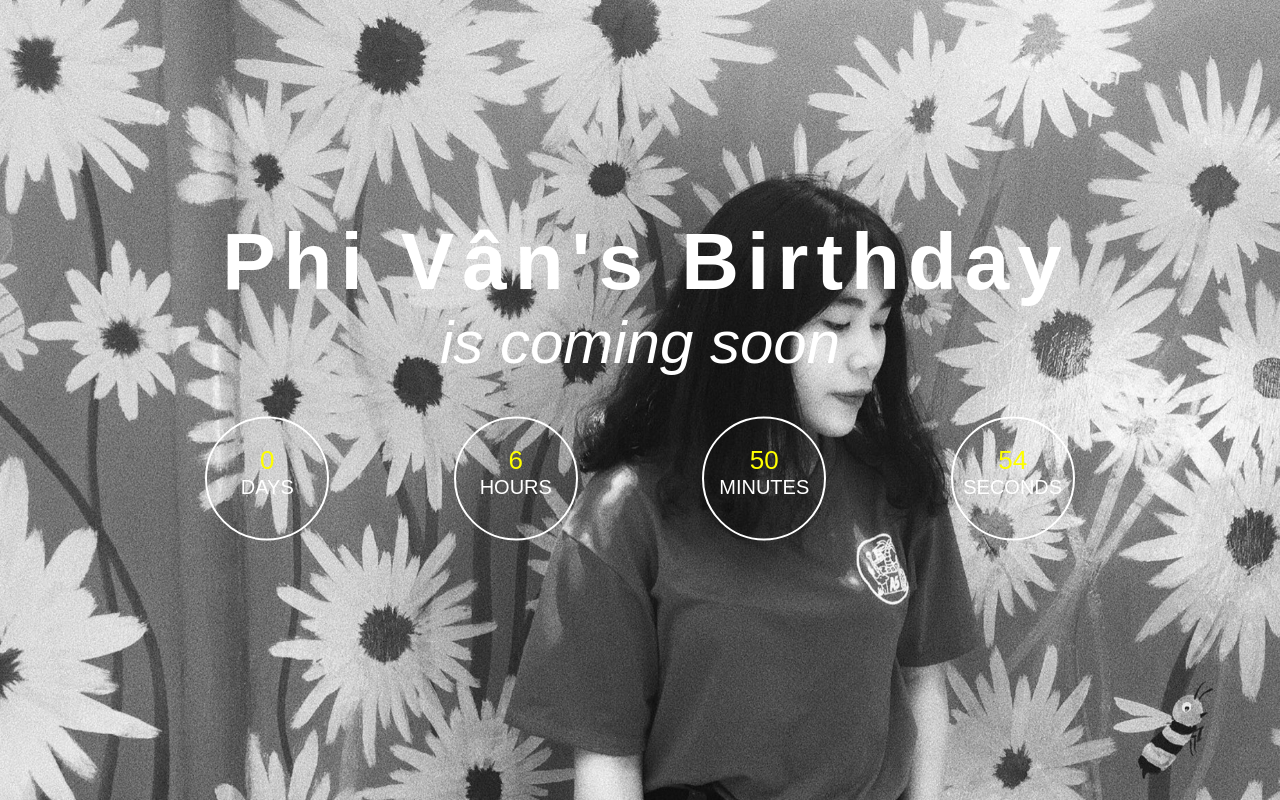
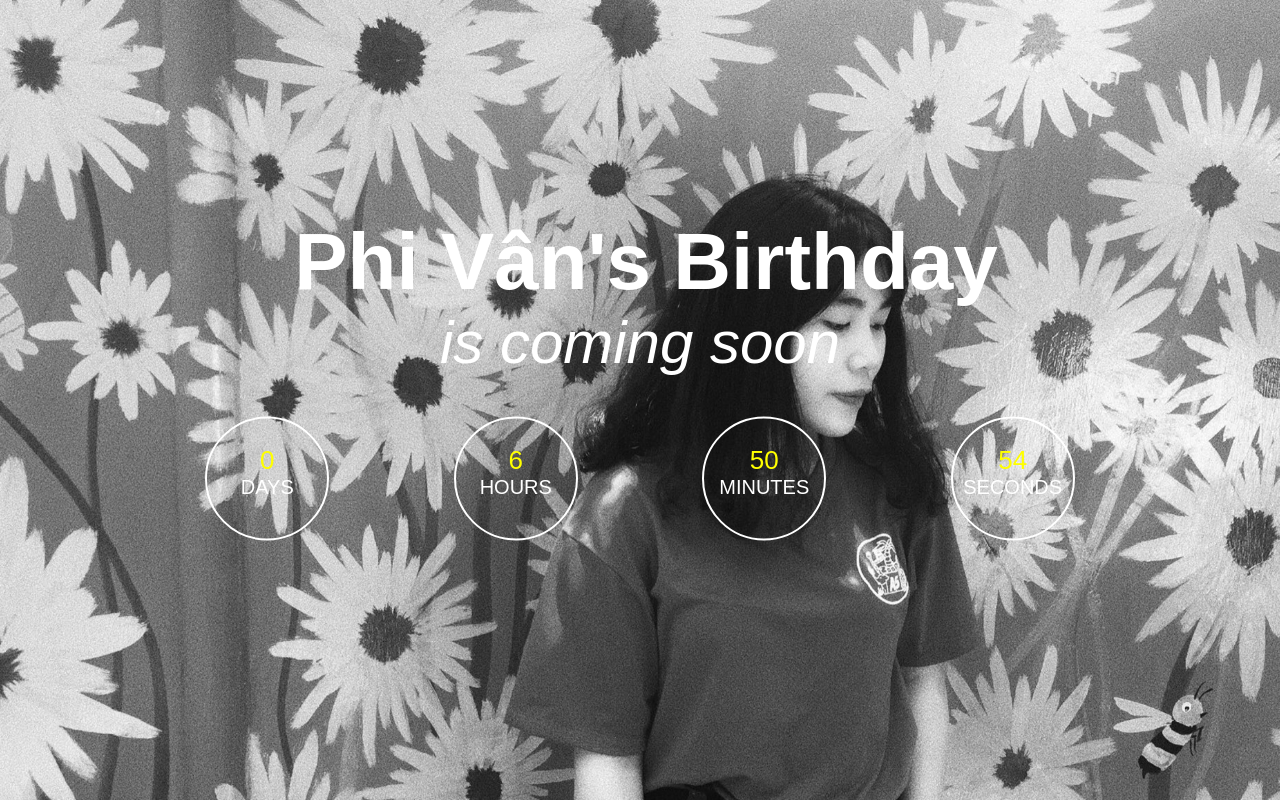
Before and after one commit to sieunhan1397/sieunhan1397.github.io, a plain HTML site: page index.html in a window 1280 px wide. Drawn offline with Linux system fonts and the light colour scheme.

Commit message:
update style.css

```diff
--- a/style.css
+++ b/style.css
@@ -26,7 +26,7 @@ body {
   text-decoration: uppercase;
   font-size: 80px;
   margin: 0px;
-  letter-spacing: 8px;
+  /* letter-spacing: 10px; */
   padding-left: 12px;
 }
 
```
